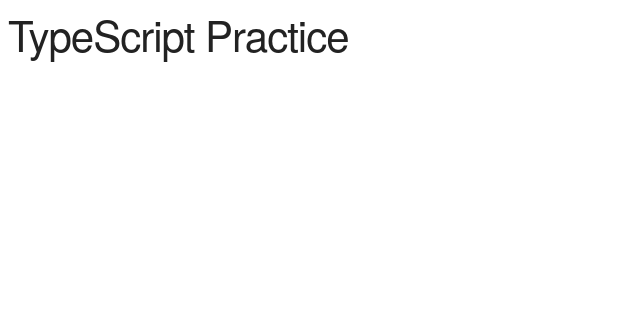
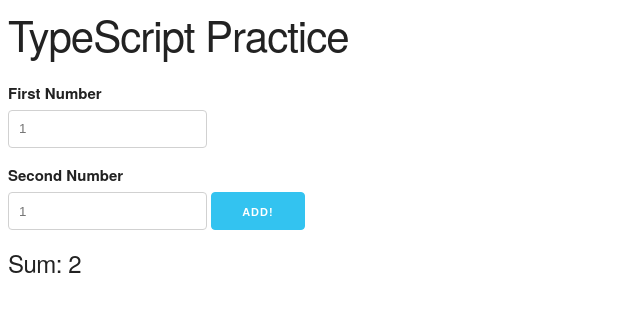
Before and after one commit to tiffanygan/typescript-practice, a website: page index.html in a window 1280 px wide. Shown: the whole page, without its empty margins (0-640 px from the left). Drawn offline with nearby package versions, Linux system fonts and the light colour scheme.

Commit message:
test sourceMap configuration setting

```diff
--- a/index.html
+++ b/index.html
@@ -5,16 +5,16 @@
     <meta name="viewport" content="width=device-width, initial-scale=1.0">
     <link rel="stylesheet" href="https://cdnjs.cloudflare.com/ajax/libs/skeleton/2.0.4/skeleton.min.css">
     <title>TypeScript Practice</title>
-    <!-- <script src="./app.js" defer></script> -->
-    <script src="./compilerPractice.js" defer></script>
+    <script src="./js/app.js" defer></script>
+    <!-- <script src="./js/compilerPractice.js" defer></script> -->
 </head>
 <body>
     <h2>TypeScript Practice</h2>
-    <!-- <label for="num1">First Number</label>
+    <label for="num1">First Number</label>
     <input type="number" name="num1" id="num1" placeholder="1">
     <label for="num2">Second Number</label>
     <input type="number" name="num2" id="num2" placeholder="1">
     <button id="add-btn" class="button button-primary">Add!</button>
-    <h5 id="result">Sum: 2</h5> -->
+    <h5 id="result">Sum: 2</h5>
 </body>
 </html>
--- a/ts/compilerPractice.ts
+++ b/ts/compilerPractice.ts
@@ -1 +1,3 @@
-console.log("haiii")
+console.log("haiii");
+console.log(1+2);
+console.log('test')
--- a/tsconfig.json
+++ b/tsconfig.json
@@ -12,7 +12,7 @@
     // "jsx": "preserve",                     /* Specify JSX code generation: 'preserve', 'react-native', or 'react'. */
     // "declaration": true,                   /* Generates corresponding '.d.ts' file. */
     // "declarationMap": true,                /* Generates a sourcemap for each corresponding '.d.ts' file. */
-    // "sourceMap": true,                     /* Generates corresponding '.map' file. */
+    "sourceMap": true,                     /* Generates corresponding '.map' file. */
     // "outFile": "./",                       /* Concatenate and emit output to single file. */
     "outDir": "./js",                        /* Redirect output structure to the directory. */
     "rootDir": "./ts",                       /* Specify the root directory of input files. Use to control the output directory structure with --outDir. */
```
Also changed, not shown: 2 other files.
